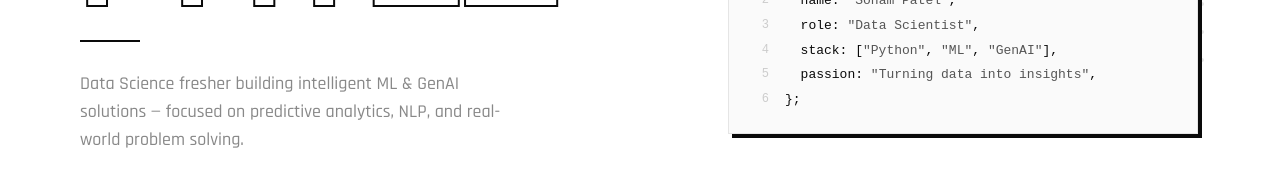
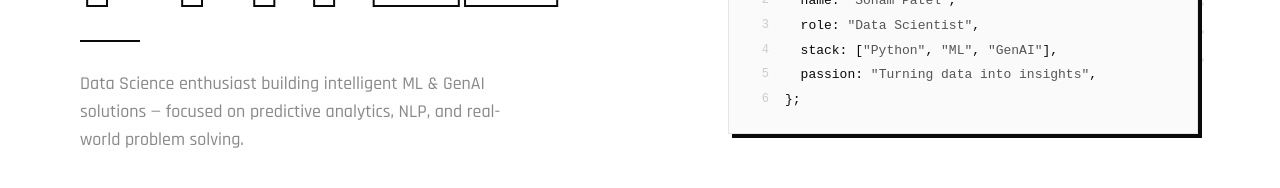
Before and after one commit to sohampatel2420/Website, a React (Vite) app: page / in a window 1280 px wide. Shown: the part 382-570 px from the top of the page. Built offline with nearby package versions, Linux system fonts and the light colour scheme.

Commit message:
Update Hero.jsx

```diff
--- a/src/components/Hero.jsx
+++ b/src/components/Hero.jsx
@@ -173,7 +173,7 @@ const Hero = () => {
                 transition: 'opacity 0.8s ease 0.8s, transform 0.8s ease 0.8s',
               }}
             >
-              Data Science fresher building intelligent ML & GenAI solutions — focused on predictive analytics, NLP, and real-world problem solving.
+              Data Science enthusiast building intelligent ML & GenAI solutions — focused on predictive analytics, NLP, and real-world problem solving.
             </p>
 
             {/* Buttons */}
@@ -195,7 +195,7 @@ const Hero = () => {
                 </svg>
               </button>
               <a
-                href="https://drive.google.com/uc?export=download&id=13fCA6CTVu2Jo2boH2g3YKJ-fgfHNhQqy"
+                href="https://drive.google.com/file/d/1EPNfY2MPxym9bvOTrZGulGZOFT2BWMeb/view?usp=sharing"
                 target="_blank"
                 rel="noopener noreferrer"
                 className="hero-btn-outline"
```
